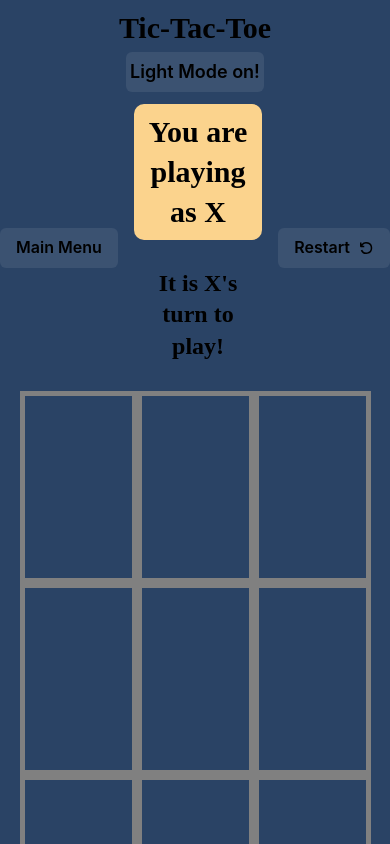
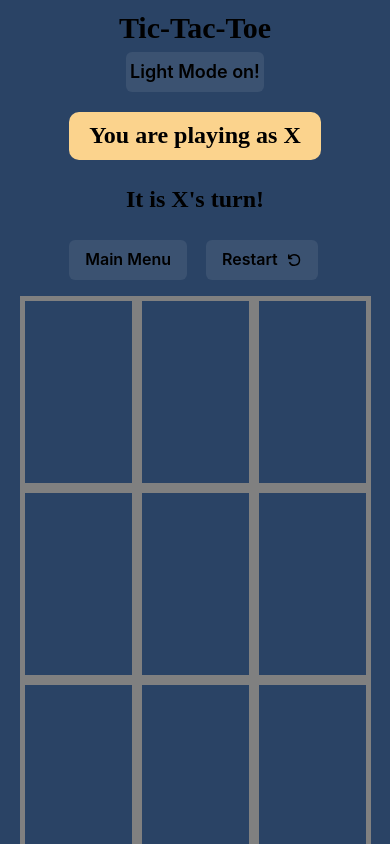
Before and after one commit to tehshaw/Tic-Tac-Toe, a Next.js app: page /play/Offline in a window 390 px wide. Shown: the top 844 px of the page. Built offline with nearby package versions, Linux system fonts and the light colour scheme; a web font is replaced by a local one.

Commit message:
corrected/added responsive styles to page elements

```diff
--- a/comp/Footer.js
+++ b/comp/Footer.js
@@ -5,7 +5,7 @@ import styles from "../styles/Home.module.css";
 export default function Footer() {
   return (
     <footer className={styles.footer}>
-      Powered by:
+      <p>Powered by: </p>
       <a href="https://nextjs.org/" target="_blank" rel="noopener noreferrer">
         Next JS
         <span className={styles.logo}>
--- a/comp/Game.js
+++ b/comp/Game.js
@@ -13,7 +13,7 @@ import {
   GridItem
 } from '@chakra-ui/react'
 import { useRouter } from "next/router";
-import { VscDebugRestart } from "react-icons/vsc";
+import { VscDebugRestart, VscCheck, VscChromeClose } from "react-icons/vsc";
 import { Box, Flex, Heading, Text, Center } from "@chakra-ui/layout";
 import { useEffect, useRef, useState } from "react";
 import { checkWinCon } from '../logic/WinCon'
@@ -42,16 +42,16 @@ export default function Game({gameMode, socket = null, inLobby = null}) {
       setGameInfo(`Both players in room. Game will start shortly.....`)
     })
 
-    socket.once('myMove', args => {
+    socket.on('myMove', args => {
       setGameInfo(`You will be playing as "${args}"`)
       onOpen()
       setMyMove(args)
-      setGrid(matchStart)
+      startGame()
     })
 
     socket.once('eBrake', (args) =>{
       inLobby(true)
-      alert('The other player disconnected. Returning to Lobby....')
+      // alert('The other player disconnected. Returning to Lobby....')
     })
 
    },[])
@@ -144,8 +144,10 @@ export default function Game({gameMode, socket = null, inLobby = null}) {
 
       {myMove ? (<>
 
-          <Grid templateRows='repeat(2, 1fr)' templateColumns='repeat(4, 1fr)' gap={4} alignItems='center'>
-            <GridItem gridArea='1/1/ span 2 / span 1' w='100%' textAlign='center'>
+        {/* START - MAIN INFO GRID ABOVE THE GAME BOARD */}
+          <Grid templateRows={{base: 'repeat (4, 1fr)', lg: 'repeat(2, 1fr)'}} templateColumns={{ base: 'repeat(2, 1fr)', lg: 'repeat(4, 1fr)'}} gap={4} mt='2'alignItems='center'>
+            {/* Top Left box */}
+            <GridItem gridArea={{ base: '3/1/ span 1 / span 1', lg: '1/1/ span 1 / span 1'}} w='100%' textAlign='center'>
               {isOnePlayer ? (
                 <Button
                   onClick={() => {
@@ -168,40 +170,50 @@ export default function Game({gameMode, socket = null, inLobby = null}) {
 
             </GridItem>
 
-            <GridItem colSpan={2} w='100%' textAlign='center'>
-              <Heading bg={bg} p='2'borderRadius='10px'>You are playing as {myMove}</Heading>
+            {/* Bottom Left box */}
+            <GridItem></GridItem>
+
+            {/* Top Middle Box (2 wide) */}
+            <GridItem gridArea={{ base: '1/1/ span 1 / span 2', lg: '1/2/ span 1 / span 2'}} w='100%'>
+              <Heading bg={bg} p='2' borderRadius='10px' textAlign='center' size='lg'>You are playing as {myMove}</Heading>
             </GridItem>
 
-            <GridItem colSpan={2} w='100%' textAlign='center'>
-              <Heading mb='4' size='lg'>
-                {gameOver ? (`${winner.current} won!`) : (`It is ${whosTurn}'s turn to play!`)}
+            {/* Borrom Middle Box (2 wide) */}
+            <GridItem gridArea={{ base: '2/1/ span 1 / span 2', lg: '2/2/ span 1 / span 2'}} w='100%' textAlign='center'>
+              <Heading p='2' size='lg'>
+                {gameOver ? (`${winner.current} won!`) : (`It is ${whosTurn}'s turn!`)}
               </Heading>
             </GridItem>
 
-            <GridItem gridArea='1/4/ span 2 / span 1' w='100%' textAlign='center'>
-              {isOnePlayer &&
+            {/* Top Right box */}
+            <GridItem gridArea={{ base: '3/2/ span 1 / span 1', lg: '1/4/ span 1 / span 1'}} w='100%' textAlign='center'>
+            {isOnePlayer ? (
               <Button
                 rightIcon={<VscDebugRestart />}
                 onClick={() => startGame()}
               >
                 {gameOver ? ('Replay') : ('Restart')}
               </Button>
-              }
-              {!isOnePlayer && gameOver &&
-                <Button
-                  rightIcon={<VscDebugRestart />}
-                  onClick={() => startGame()}
+            ):
+            (<>
+              <Button bg='green.400'
+                rightIcon={<VscChromeClose />}
+                onClick={()=> socket.emit('rematch')}
               >
                 Rematch?
               </Button>
-              }
+            </>
+            )}
             </GridItem>
 
+            {/* Bottom Right Box */}
+            <GridItem></GridItem>
+
           </Grid>
+        {/* END - MAIN INFO GRID ABOVE THE GAME BOARD */}
 
 
-
-
+        {/* START - GAME BOARD AREA */}
           <Flex flexWrap="wrap" alignItems="center" justifyContent="center" maxW="1000px">
 
 
@@ -218,8 +230,12 @@ export default function Game({gameMode, socket = null, inLobby = null}) {
             })}
 
           </Flex>
+
+        {/* START - GAME BOARD AREA */}
+
       </>):
       (<>
+      {/* INFO SECTION SHOWING WHEN WAITING FOR OPPONENT TO JOIN A ROOM AFTER CREATION AND ON JOIN */}
         <Heading textAlign={'center'} wordBreak='break-word'>{gameInfo}</Heading>
 
         <Button border='2px' onClick={() => { inLobby(true) }} m='2'>
@@ -228,6 +244,7 @@ export default function Game({gameMode, socket = null, inLobby = null}) {
       </>
       )}
     <>
+
       <Modal isOpen={isOpen} onClose={onClose} isCentered>
         <ModalOverlay />
         <ModalContent>
--- a/pages/play/Online.js
+++ b/pages/play/Online.js
@@ -73,7 +73,7 @@ export default function Online() {
         justifyContent={{base:"center", md: "space-between"}}
         alignItems='center'
         flexWrap="warp"
-        padding="1.5rem"
+        padding={{base: '0.5rem', md: "1.5rem"}}
       >
         <Box>Server Status:{socket ? " Connected" : " Not Connected"}</Box>
         <Box>
--- a/server.js
+++ b/server.js
@@ -80,6 +80,11 @@ main.prepare().then(() => {
             leaveEarly(socket)
         })
 
+        socket.on('rematch', () =>{
+            socket.data.rematch = true;
+            console.log(socket.data)
+        })
+
         socket.on('report', () => {
             console.log(socket._events)
             socket.emit('message', {activeRooms: '', rooms:getActiveRooms()})
--- a/styles/Home.module.css
+++ b/styles/Home.module.css
@@ -7,7 +7,6 @@
   border-radius: 15px;
   margin: 5px;
   padding: 4px;
-  width: 500px;
 }
 
 .main {
@@ -21,6 +20,7 @@
 
 .footer {
   display: flex;
+  flex-wrap: wrap;
   flex: 1;
   padding: 2rem 0;
   justify-content: center;
```
Also changed, not shown: pages/index.js (+4 -4 lines). Lines whose indentation alone changed are shown as unchanged.
